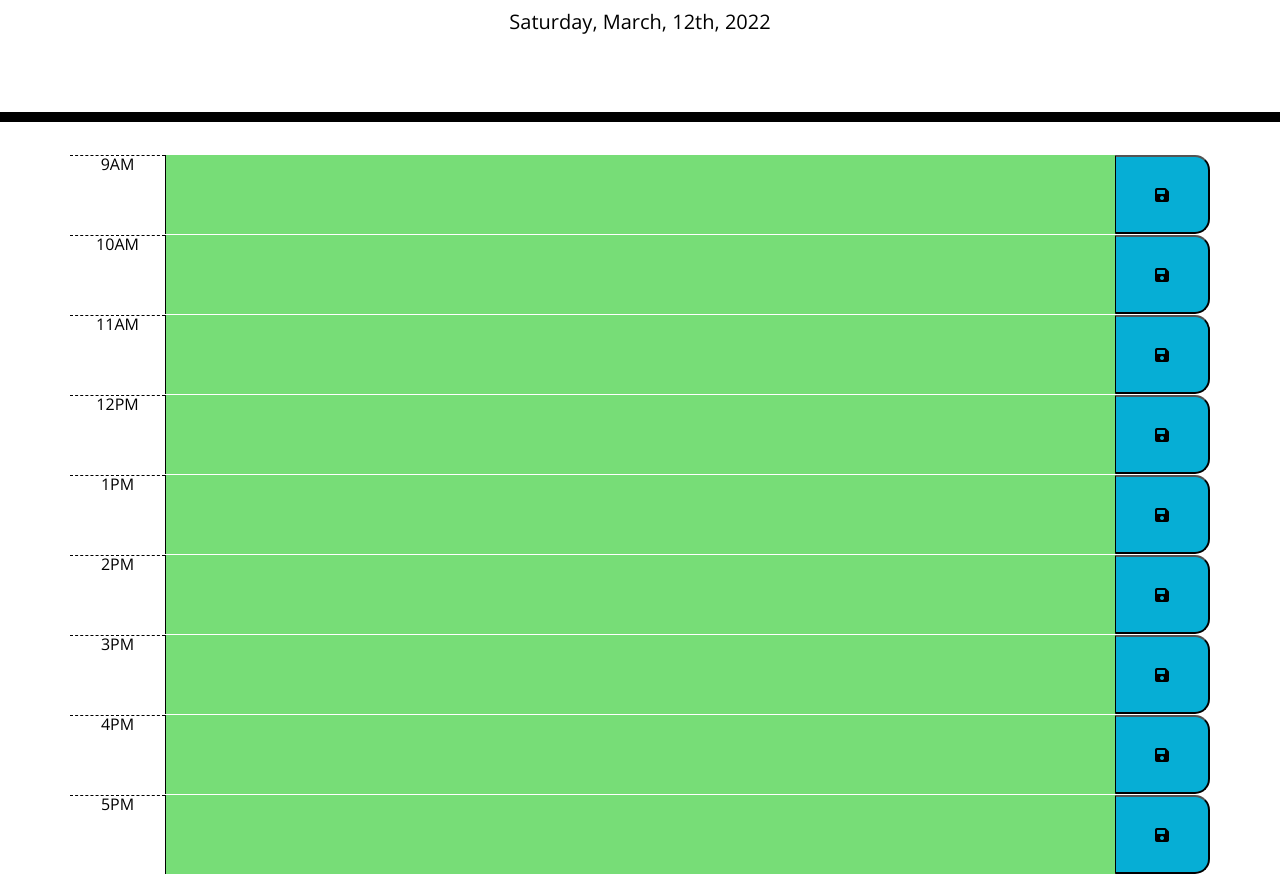
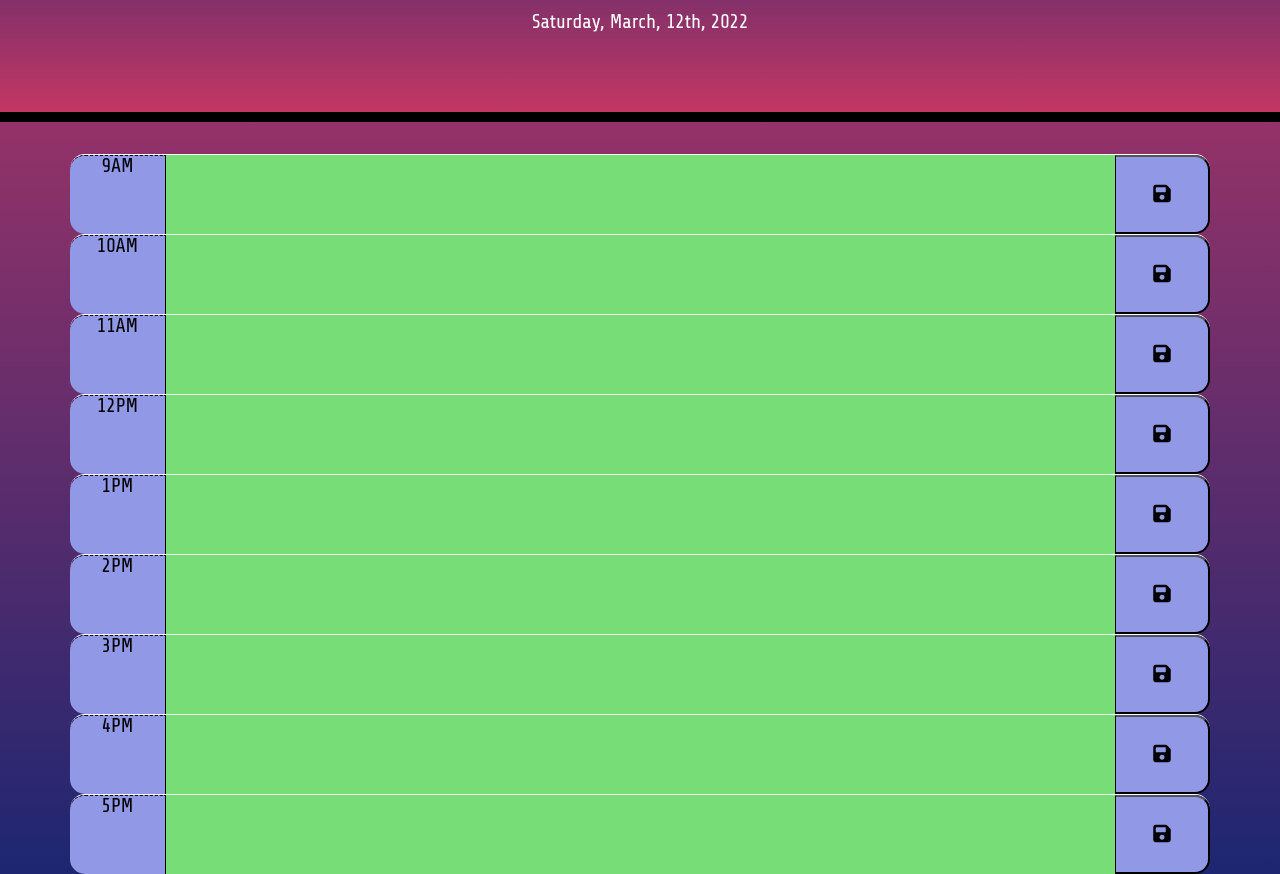
Before and after one commit to Charanvir/Work-Day-Scheduler, a plain HTML site: page index.html in a window 1280 px wide. Shown: the part 182-1056 px from the top of the page. Drawn offline with nearby package versions, Linux system fonts and the light colour scheme.

Commit message:
minor styling changes made

```diff
--- a/assets/css/style.css
+++ b/assets/css/style.css
@@ -1,7 +1,8 @@
 body {
-  font-family: 'Open Sans', sans-serif;
-  font-size: 16px;
+  font-family: 'Share Tech', sans-serif;
+  font-size: 20px;
   line-height: 1;
+  background: linear-gradient(#c33764,#1d2671);
 }
 
 textarea{
@@ -16,8 +17,8 @@ textarea{
 
 .jumbotron {
   text-align: center;
-  background-color: transparent;
-  color: black;
+  background: linear-gradient(#1d2671, #c33764);
+  color: white;
   border-radius: 0;
   border-bottom: 10px solid black;
 }
@@ -38,9 +39,12 @@ textarea{
 }
 
 .hour {
-  background-color: #ffffff;
+  background-color: #9198e5;
   color: #000000;
   border-top: 1px dashed #000000;
+  border-top-left-radius: 15px;
+  border-bottom-left-radius: 15px;
+
 }
 
 .past {
@@ -62,7 +66,7 @@ textarea{
   border-left: 1px solid black;
   border-top-right-radius: 15px;
   border-bottom-right-radius: 15px;
-  background-color: #06AED5;
+  background-color: #9198e5;
   color: black;
 }
 
--- a/index.html
+++ b/index.html
@@ -9,7 +9,7 @@
   <link rel="stylesheet" href="https://cdnjs.cloudflare.com/ajax/libs/font-awesome/6.0.0/css/all.min.css"
     integrity="sha512-9usAa10IRO0HhonpyAIVpjrylPvoDwiPUiKdWk5t3PyolY1cOd4DSE0Ga+ri4AuTroPR5aQvXU9xC6qOPnzFeg=="
     crossorigin="anonymous" referrerpolicy="no-referrer" />
-  <link href="https://fonts.googleapis.com/css?family=Open+Sans&display=swap" rel="stylesheet" />
+  <link href="https://fonts.googleapis.com/css2?family=Share+Tech&display=swap" rel="stylesheet">
   <link rel="stylesheet" href="./assets/css/style.css" />
   <title>Work Day Scheduler</title>
 </head>
@@ -24,57 +24,57 @@
   <div class="container">
 
     <div class="row time-block" id="hour-9">
-      <div class="col-1 hour">9AM</div>
-      <textarea class="col-10 description" id="9"></textarea>
-      <button class="col-1 saveBtn"><i class="fa-solid fa-floppy-disk"></i></button>
+      <div class="col-lg-1 col-2 hour">9AM</div>
+      <textarea class="col-lg-10 col-8 description" id="9"></textarea>
+      <button class="col-lg-1 col-2 saveBtn"><i class="fa-solid fa-floppy-disk"></i></button>
     </div>
 
     <div class="row time-block" id="hour-10">
-      <div class="col-1 hour">10AM</div>
-      <textarea class="col-10 description" id="10"></textarea>
-      <button class="col-1 saveBtn"><i class="fa-solid fa-floppy-disk"></i></button>
+      <div class="col-lg-1 col-2 hour">10AM</div>
+      <textarea class="col-lg-10 col-8 description" id="10"></textarea>
+      <button class="col-lg-1 col-2 saveBtn"><i class="fa-solid fa-floppy-disk"></i></button>
     </div>
 
     <div class="row time-block" id="hour-11">
-      <div class="col-1 hour">11AM</div>
-      <textarea class="col-10 description" id="11"></textarea>
-      <button class="col-1 saveBtn"><i class="fa-solid fa-floppy-disk"></i></button>
+      <div class="col-lg-1 col-2 hour">11AM</div>
+      <textarea class="col-lg-10 col-8 description" id="11"></textarea>
+      <button class="col-lg-1 col-2 saveBtn"><i class="fa-solid fa-floppy-disk"></i></button>
     </div>
 
     <div class="row time-block" id="hour-12">
-      <div class="col-1 hour">12PM</div>
-      <textarea class="col-10 description" id="12"></textarea>
-      <button class="col-1 saveBtn"><i class="fa-solid fa-floppy-disk"></i></button>
+      <div class="col-lg-1 col-2 hour">12PM</div>
+      <textarea class="col-lg-10 col-8 description" id="12"></textarea>
+      <button class="col-lg-1 col-2 saveBtn"><i class="fa-solid fa-floppy-disk"></i></button>
     </div>
 
     <div class="row time-block" id="hour-13">
-      <div class="col-1 hour">1PM</div>
-      <textarea class="col-10 description" id="13"></textarea>
-      <button class="col-1 saveBtn"><i class="fa-solid fa-floppy-disk"></i></button>
+      <div class="col-lg-1 col-2 hour">1PM</div>
+      <textarea class="col-lg-10 col-8 description" id="13"></textarea>
+      <button class="col-lg-1 col-2 saveBtn"><i class="fa-solid fa-floppy-disk"></i></button>
     </div>
 
     <div class="row time-block" id="hour-14">
-      <div class="col-1 hour">2PM</div>
-      <textarea class="col-10 description" id="14"></textarea>
-      <button class="col-1 saveBtn"><i class="fa-solid fa-floppy-disk"></i></button>
+      <div class="col-lg-1 col-2 hour">2PM</div>
+      <textarea class="col-lg-10 col-8 description" id="14"></textarea>
+      <button class="col-lg-1 col-2 saveBtn"><i class="fa-solid fa-floppy-disk"></i></button>
     </div>
 
     <div class="row time-block" id="hour-15">
-      <div class="col-1 hour">3PM</div>
-      <textarea class="col-10 description" id="15"></textarea>
-      <button class="col-1 saveBtn"><i class="fa-solid fa-floppy-disk"></i></button>
+      <div class="col-lg-1 col-2 hour">3PM</div>
+      <textarea class="col-lg-10 col-8 description" id="15"></textarea>
+      <button class="col-lg-1 col-2 saveBtn"><i class="fa-solid fa-floppy-disk"></i></button>
     </div>
 
     <div class="row time-block" id="hour-16">
-      <div class="col-1 hour">4PM</div>
-      <textarea class="col-10 description" id="16"></textarea>
-      <button class="col-1 saveBtn"><i class="fa-solid fa-floppy-disk"></i></button>
+      <div class="col-lg-1 col-2 hour">4PM</div>
+      <textarea class="col-lg-10 col-8 description" id="16"></textarea>
+      <button class="col-lg-1 col-2 saveBtn"><i class="fa-solid fa-floppy-disk"></i></button>
     </div>
 
     <div class="row time-block" id="hour-17">
-      <div class="col-1 hour">5PM</div>
-      <textarea class="col-10 description" id="17"></textarea>
-      <button class="col-1 saveBtn"><i class="fa-solid fa-floppy-disk"></i></button>
+      <div class="col-lg-1 col-2 hour">5PM</div>
+      <textarea class="col-lg-10 col-8 description" id="17"></textarea>
+      <button class="col-lg-1 col-2 saveBtn"><i class="fa-solid fa-floppy-disk"></i></button>
     </div>
 
   </div>
```
